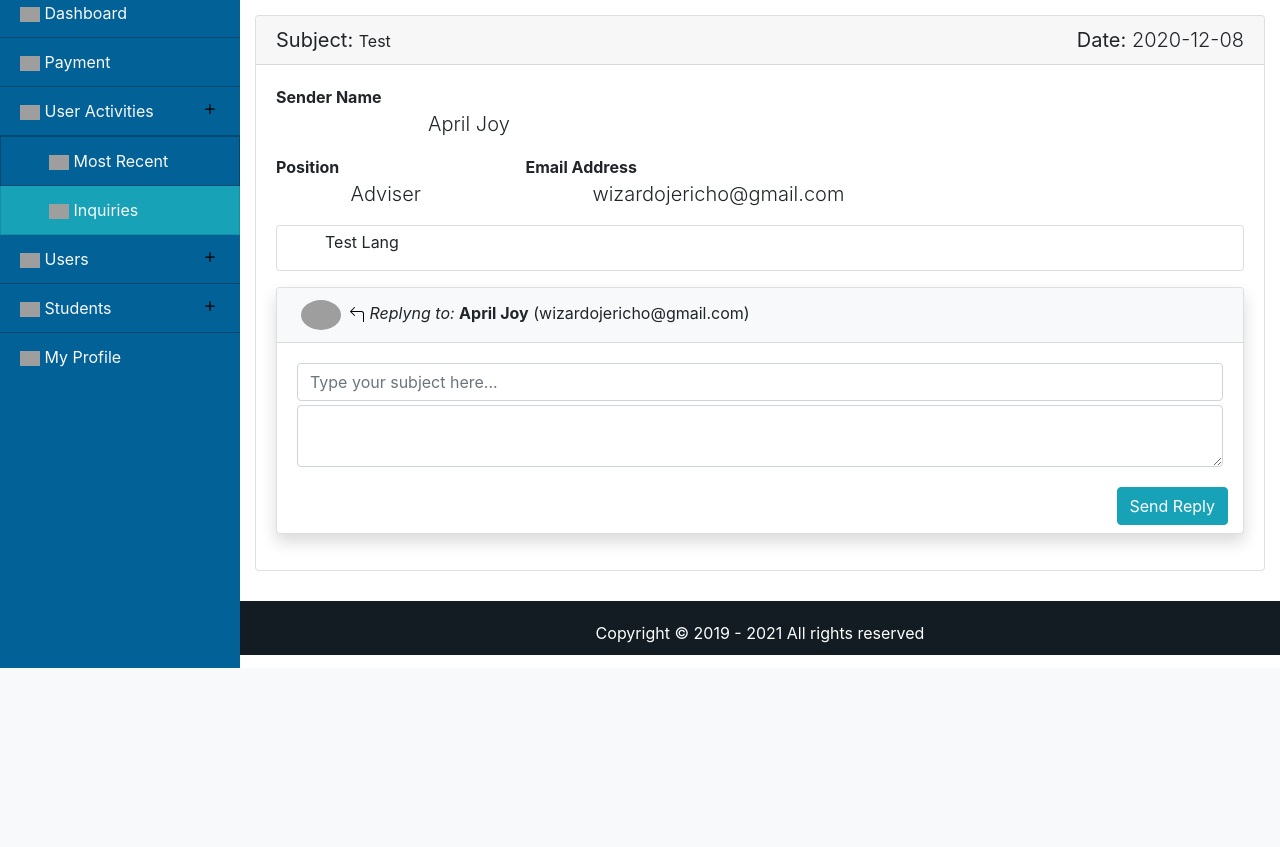
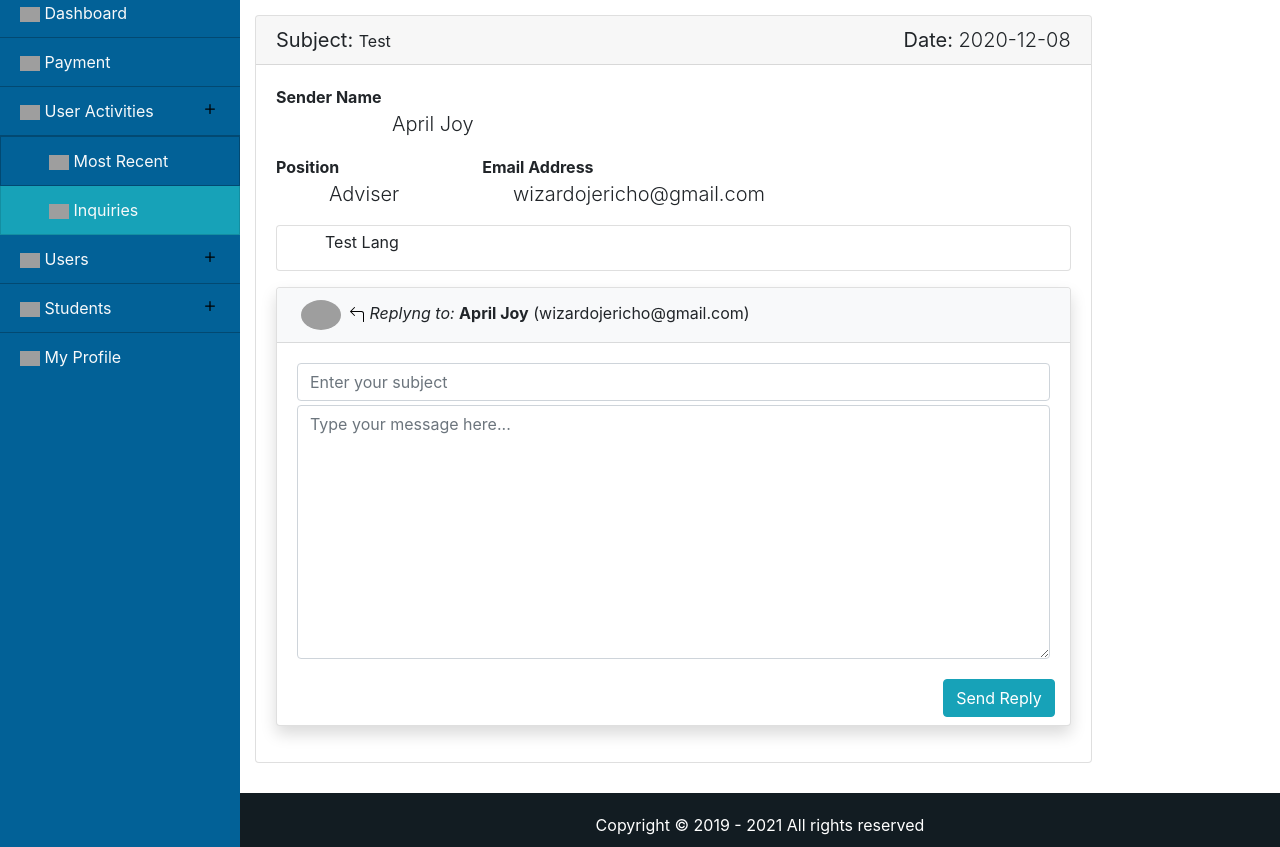
Before and after one commit to JerichoJadeM/enhs_payment_system, a PHP site: page /admin/php_actions/reply.php?edit=10 in a window 1280 px wide. Shown: the part 132-979 px from the top of the page. Before the commit the page ends 800 px from the top, so only its background shows below. Run offline with PHP 8.4, Linux system fonts and the light colour scheme; the visitor is signed in with stand-in values (Sample User, id 1); data comes from the database, SQL or seed files in the repository; data that the repository does not hold is empty; some libraries are stand-ins or nearby versions; grey boxes are pictures that could not be loaded.

Commit message:
fixed tag issues on email replies

```diff
--- a/admin/php_actions/reply.php
+++ b/admin/php_actions/reply.php
@@ -178,7 +178,7 @@
     <section id="main">
         <div class="container">
             <div class="row">
-                <div class="col-md-12">
+                <div class="col-md-10"  style="max-width: 100%;">
                 <!--Edit Student Information ||-->
                     <div class="card">
                         <div class="card-header mb-0">
@@ -234,21 +234,21 @@
                                                     </div>
                                                     <div class="card-body">
                                                       <div class="form-group mb-0">
-                                                        <input type="text" name="subject" class="form-control mb-1 mt-0" placeholder="Type your subject here..." required>
+                                                        <input type="text" name="subject" class="form-control mb-1 mt-0" placeholder="Enter your subject" required>
                                                           <div class="invalid-feedback mb-1">
                                                              Your message must have a subject.
                                                           </div>
                                                       </div>
                                                         <div class="form-group mb-0">
-                                                            <textarea name="editor" class="form-control mb-0" required></textarea>
+                                                            <textarea name="editor" class="form-control mb-0" rows="10" placeholder="Type your message here..." required></textarea>
                                                               <div class="invalid-feedback mb-1">
                                                                 You must type your response.
                                                               </div>
-                                                            <script>
+                                                            <!-- <script>
                                                                 CKEDITOR.replace( 'editor', {
                                                                     uiColor: '#9AB8F3'
                                                                 });
-                                                            </script>
+                                                            </script> -->
                                                         </div>
                                                     </div>
                                                     <div class="row mr-0 mt-0">
@@ -452,7 +452,6 @@
 <script src="../assets/js/bootstrap.bundle.js"></script>
 <script src="../assets/js/bootstrap.bundle.min.js"></script>
 <script src="../assets/js/bootstrap.min.js"></script>
-<script src="../assets/js/bootstrap.bundle.min.js"></script>
   <!-- Menu Toggle Script -->
   <script>
     $("#menu-toggle").click(function(e) {
```
